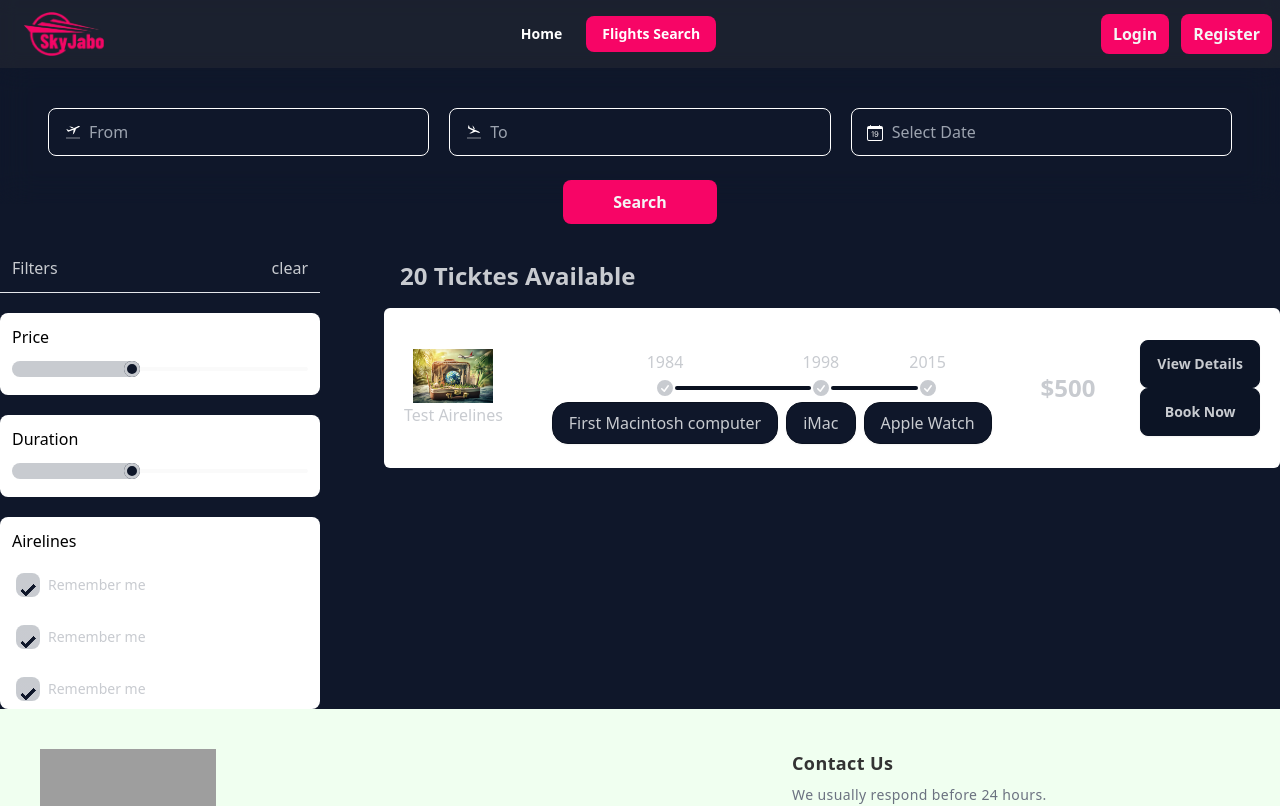
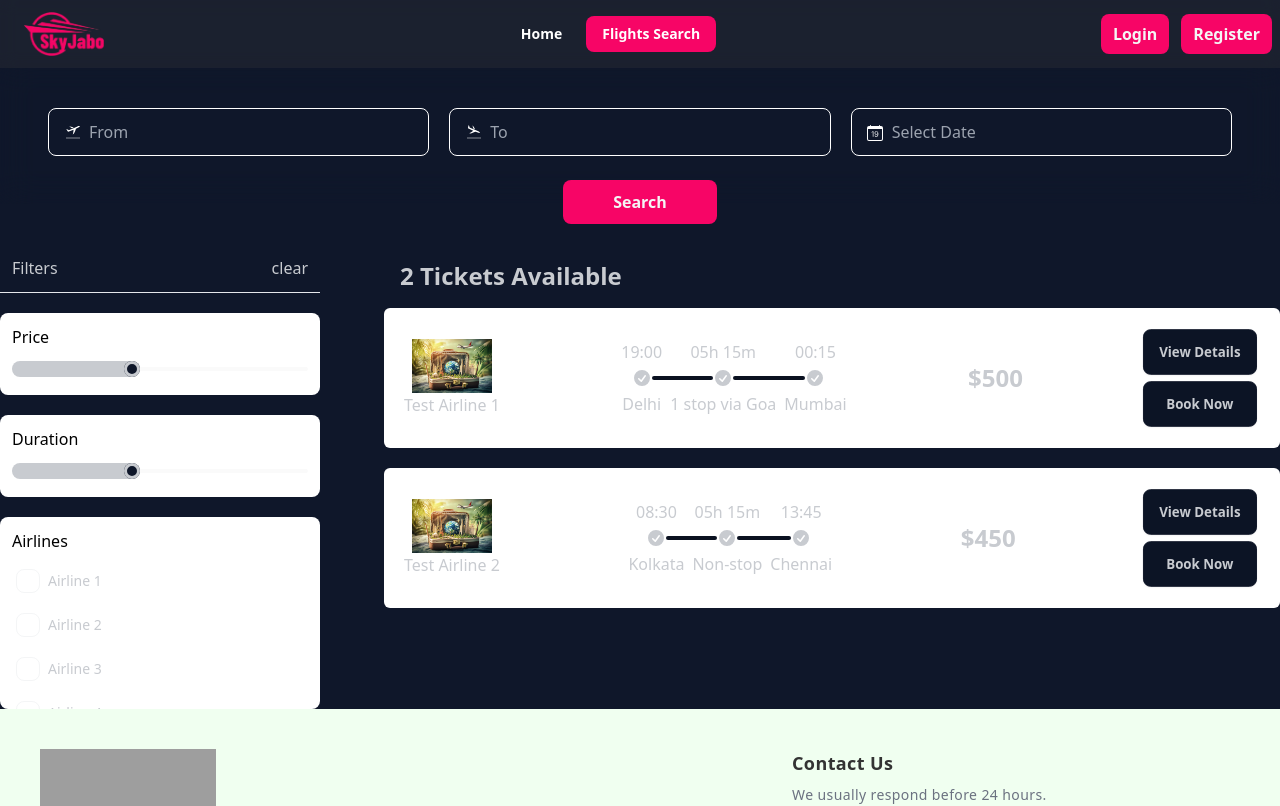
Before and after one commit to rjspyk5/skyjabo-client, a React (Vite) app: page /flights in a window 1280 px wide. Shown: the top 806 px of the page. Built offline with nearby package versions, Linux system fonts and the light colour scheme; no server answers; grey boxes are pictures that could not be loaded.

Commit message:
improve ticket desgin and add dummy data

```diff
--- a/src/pages/Flights/Flights.jsx
+++ b/src/pages/Flights/Flights.jsx
@@ -2,15 +2,45 @@ import React from "react";
 import { SearchSection } from "../../component/Hero/SearchSection/SearchSection";
 import img from "../../assets/images/low/img (1).jpg";
 
+// Dummy Data for Flights
+const flightsData = [
+  {
+    id: 1,
+    airline: "Test Airline 1",
+    img: img,
+    departureTime: "19:00",
+    arrivalTime: "00:15",
+    duration: "05h 15m",
+    stops: "1 stop via Goa",
+    departureCity: "Delhi",
+    arrivalCity: "Mumbai",
+    price: "$500",
+  },
+  {
+    id: 2,
+    airline: "Test Airline 2",
+    img: img,
+    departureTime: "08:30",
+    arrivalTime: "13:45",
+    duration: "05h 15m",
+    stops: "Non-stop",
+    departureCity: "Kolkata",
+    arrivalCity: "Chennai",
+    price: "$450",
+  },
+  // Add more flights as needed
+];
+
 export const Flights = () => {
   return (
-    <div className="pt-10 ">
+    <div className="pt-10">
       <div className="mb-10">
         <SearchSection />
       </div>
-      <div className="flex gap-16 ">
-        <div className="w-[25%] hidden lg:block  space-y-5">
-          <div className="flex justify-between p-3  border-b">
+      <div className="flex gap-16">
+        {/* Filters Section */}
+        <div className="w-[25%] hidden lg:block space-y-5">
+          <div className="flex justify-between p-3 border-b">
             <h6>Filters</h6>
             <span>clear</span>
           </div>
@@ -34,48 +64,48 @@ export const Flights = () => {
               className="range range-xs"
             />
           </div>
+          {/* Airlines */}
           <div className="p-3 bg-white text-black rounded-lg space-y-3 h-48 overflow-auto">
-            <h6>Airelines</h6>
-            <div className="form-control">
-              <label className="label justify-normal space-x-2 cursor-pointer">
-                <input type="checkbox" defaultChecked className="checkbox" />{" "}
-                <span className="label-text">Remember me</span>
+            <h6>Airlines</h6>
+            {["Airline 1", "Airline 2", "Airline 3", "Airline 4"].map(
+              (airline, index) => (
+                <div className="form-control" key={index}>
+                  <label className="label py-1 justify-normal space-x-2 cursor-pointer">
+                    <input type="checkbox" className="checkbox" />
+                    <span className="label-text">{airline}</span>
                   </label>
                 </div>
-            <div className="form-control">
-              <label className="label justify-normal space-x-2 cursor-pointer">
-                <input type="checkbox" defaultChecked className="checkbox" />{" "}
-                <span className="label-text">Remember me</span>
-              </label>
-            </div>
-            <div className="form-control">
-              <label className="label justify-normal space-x-2 cursor-pointer">
-                <input type="checkbox" defaultChecked className="checkbox" />{" "}
-                <span className="label-text">Remember me</span>
-              </label>
-            </div>
-            <div className="form-control">
-              <label className="label justify-normal space-x-2 cursor-pointer">
-                <input type="checkbox" defaultChecked className="checkbox" />{" "}
-                <span className="label-text">Remember me</span>
-              </label>
+              )
+            )}
           </div>
         </div>
-        </div>
+        {/* Flights List Section */}
         <div className="flex-1">
           <div className="flex justify-between">
             <button className="btn lg:hidden">Filter</button>
-            <h6 className="text-2xl font-bold  p-4">20 Ticktes Available</h6>
+            <h6 className="text-2xl font-bold p-4">
+              {flightsData.length} Tickets Available
+            </h6>
           </div>
-          <div className="p-5 flex items-center bg-white rounded-md justify-between">
-            <div className="flex flex-col justify-center items-center ">
-              <img className="w-20" src={img} alt="" />
-              <p>Test Airelines</p>
+          {flightsData.map((flight) => (
+            <div
+              className="p-5 flex flex-col gap-5 md:flex-row md:items-center bg-white rounded-md justify-between mb-5"
+              key={flight.id}
+            >
+              {/* Airline Info */}
+              <div className="md:flex md:flex-col hidden  justify-center items-center">
+                <img className="w-20" src={flight.img} alt={flight.airline} />
+                <p>{flight.airline}</p>
               </div>
-            {/* timeline */}
+              {/* Timeline */}
+              <div className="flex justify-between">
+                <div className="md:hidden block">
+                  <img className="w-20" src={flight.img} alt={flight.airline} />
+                  <p>{flight.airline}</p>
+                </div>
                 <ul className="timeline">
                   <li>
-                <div className="timeline-start">1984</div>
+                    <div className="timeline-start">{flight.departureTime}</div>
                     <div className="timeline-middle">
                       <svg
                         xmlns="http://www.w3.org/2000/svg"
@@ -90,14 +120,12 @@ export const Flights = () => {
                         />
                       </svg>
                     </div>
-                <div className="timeline-end timeline-box">
-                  First Macintosh computer
-                </div>
+                    <div className="timeline-end ">{flight.departureCity}</div>
                     <hr />
                   </li>
                   <li>
                     <hr />
-                <div className="timeline-start">1998</div>
+                    <div className="timeline-start">{flight.duration}</div>
                     <div className="timeline-middle">
                       <svg
                         xmlns="http://www.w3.org/2000/svg"
@@ -112,13 +140,12 @@ export const Flights = () => {
                         />
                       </svg>
                     </div>
-                <div className="timeline-end timeline-box">iMac</div>
+                    <div className="timeline-end">{flight.stops}</div>
                     <hr />
                   </li>
-
                   <li>
                     <hr />
-                <div className="timeline-start">2015</div>
+                    <div className="timeline-start">{flight.arrivalTime}</div>
                     <div className="timeline-middle">
                       <svg
                         xmlns="http://www.w3.org/2000/svg"
@@ -133,16 +160,29 @@ export const Flights = () => {
                         />
                       </svg>
                     </div>
-                <div className="timeline-end timeline-box">Apple Watch</div>
+                    <div className="timeline-end">{flight.arrivalCity}</div>
                   </li>
                 </ul>
-            {/* price */}
-            <div className="font-bold text-2xl">$500</div>
-            <div className="flex flex-col">
-              <button className="btn">View Details</button>
-              <button className="btn">Book Now</button>
+              </div>
+              {/* Price */}
+              <div className="font-bold text-2xl hidden md:block">
+                {flight.price}
+              </div>
+              {/* Buttons */}
+              <div className="md:flex md:flex-col gap-1 hidden ">
+                <button className="btn md:btn-md btn-sm">View Details</button>
+                <button className="btn md:btn-md btn-sm">Book Now</button>
+              </div>
+              {/* Mobile View */}
+              <div className="flex justify-between items-center w-full md:hidden">
+                <p className="font-bold text-2xl">{flight.price}</p>
+                <div className="flex flex-col gap-1">
+                  <button className="btn md:btn-md btn-sm">View Details</button>
+                  <button className="btn md:btn-md btn-sm">Book Now</button>
                 </div>
               </div>
+            </div>
+          ))}
         </div>
       </div>
     </div>
```
Lines whose indentation alone changed are shown as unchanged.
